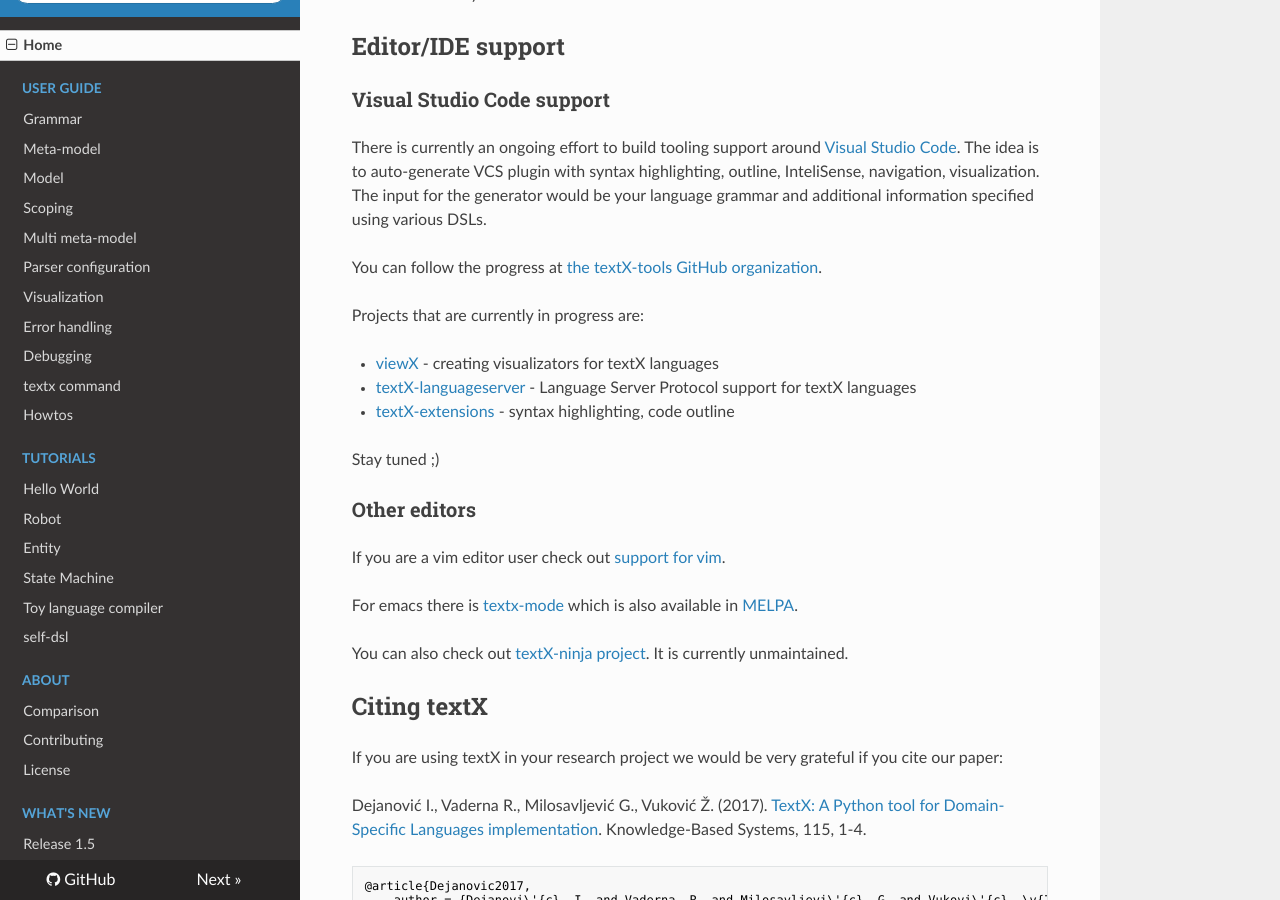
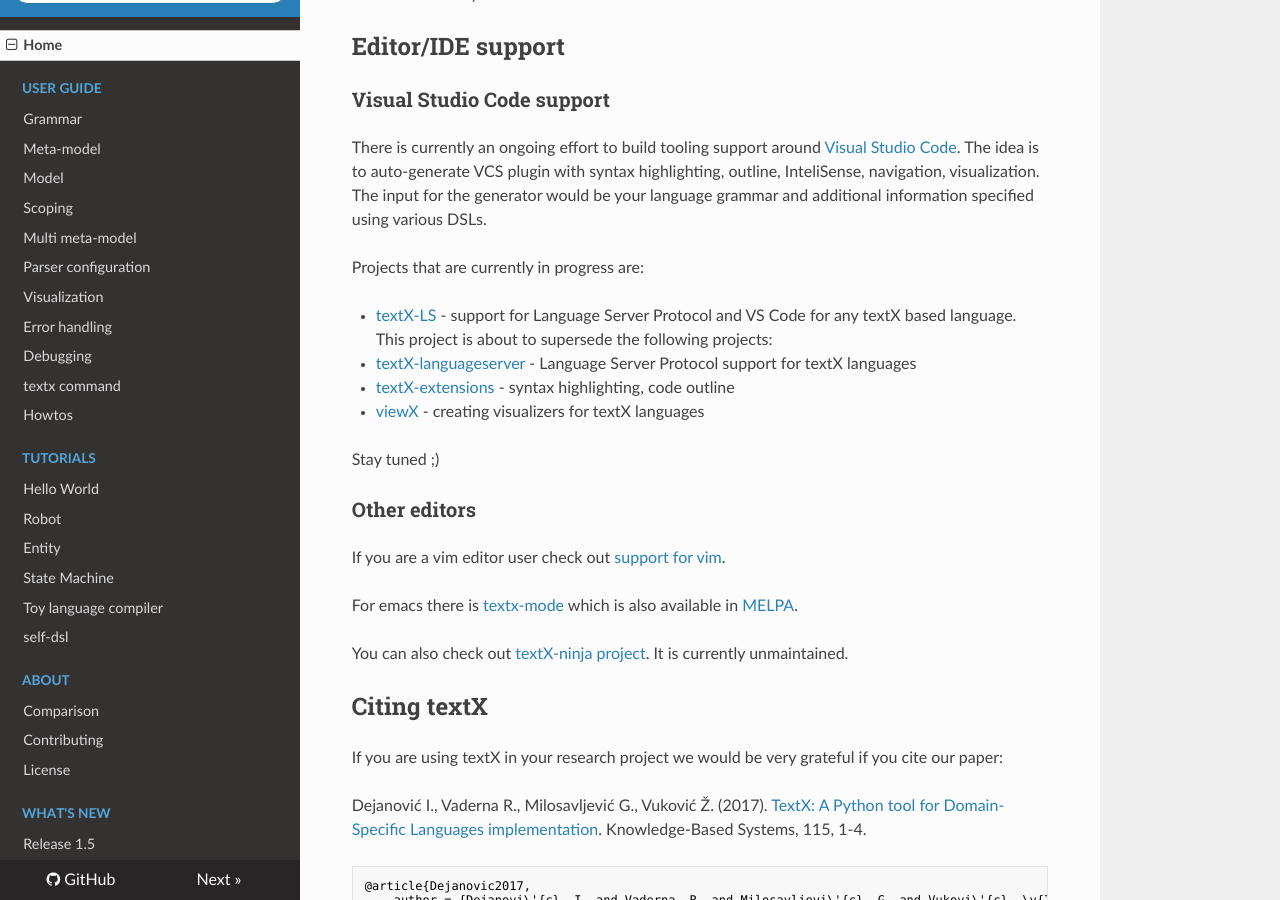
Before and after one commit to textX/textX, an MkDocs documentation site: the page built from docs/index.md, in a window 1280 px wide and 900 px high, scrolled down 4160 px. Built offline with MkDocs 1.6.1, drawn with Linux system fonts in a browser that asks for light colours; nearby versions of some CDN libraries; comment, search, counter and statistics services are not loaded.

Commit message:
Fix several issues in the docs -- index.md

```diff
--- a/docs/index.md
+++ b/docs/index.md
@@ -206,17 +206,17 @@
 navigation, visualization. The input for the generator would be your language
 grammar and additional information specified using various DSLs.
 
-You can follow the progress
-at [the textX-tools GitHub organization](https://github.com/textX-tools).
-
 Projects that are currently in progress are:
 
-- [viewX](https://github.com/danielkupco/viewX-vscode) - creating visualizators
+- [textX-LS](https://github.com/textX/textX-LS) - support for Language Server
+  Protocol and VS Code for any textX based language. This project is about to
+  supersede the following projects:
+  - [textX-languageserver](https://github.com/textX/textX-languageserver) -
+    Language Server Protocol support for textX languages
+  - [textX-extensions](https://github.com/textX/textX-extensions) - syntax
+    highlighting, code outline
+- [viewX](https://github.com/danielkupco/viewX-vscode) - creating visualizers
   for textX languages
-- [textX-languageserver](https://github.com/textX-tools/textX-languageserver) -
-  Language Server Protocol support for textX languages
-- [textX-extensions](https://github.com/textX-tools/textX-extensions) - syntax
-  highlighting, code outline
 
 Stay tuned ;)
 
@@ -226,8 +226,8 @@
 If you are a vim editor user check
 out [support for vim](https://github.com/textX/textx.vim/).
 
-For emacs there is [textx-mode](https://github.com/novakboskov/textx-mode) which
-is also available in [MELPA](https://melpa.org/#/textx-mode).
+For emacs there is [textx-mode](https://github.com/textX/textx-mode) which is
+also available in [MELPA](https://melpa.org/#/textx-mode).
 
 You can also check
 out [textX-ninja project](https://github.com/textX/textX-ninja). It is
```
